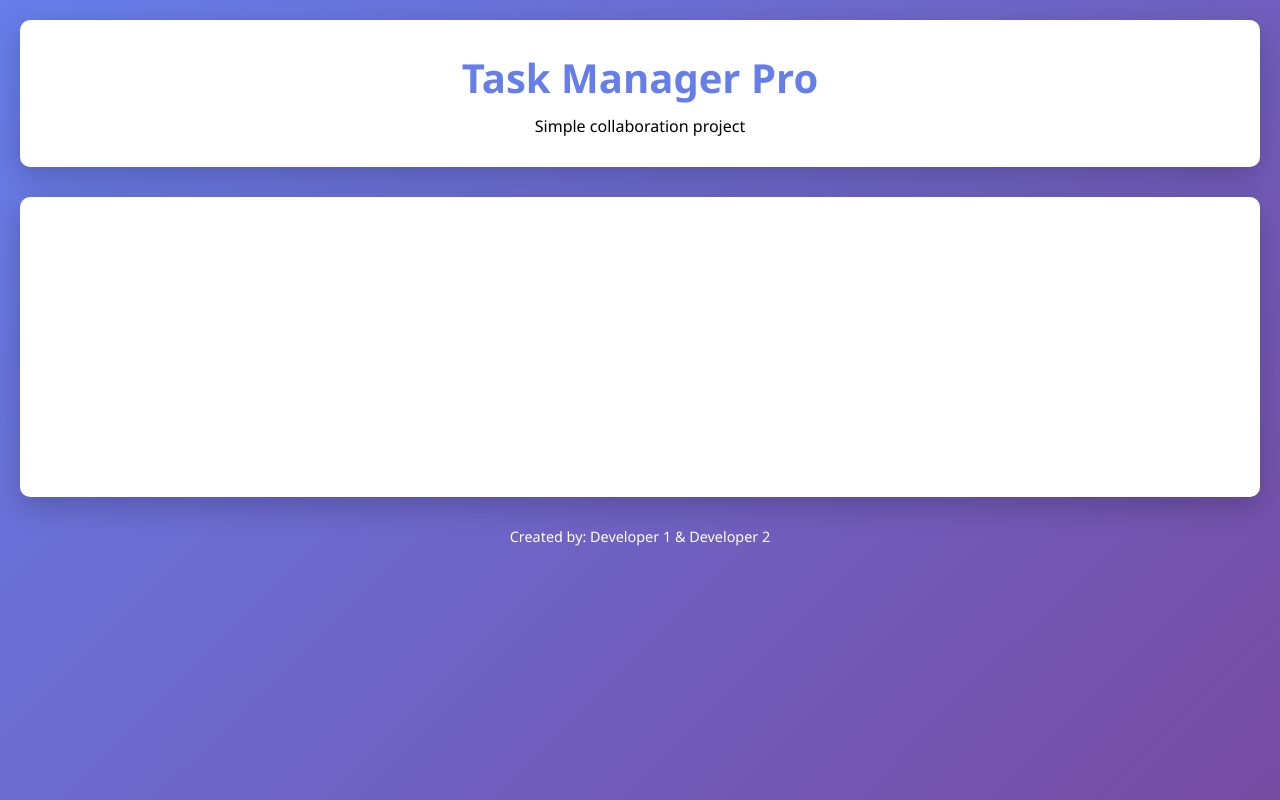
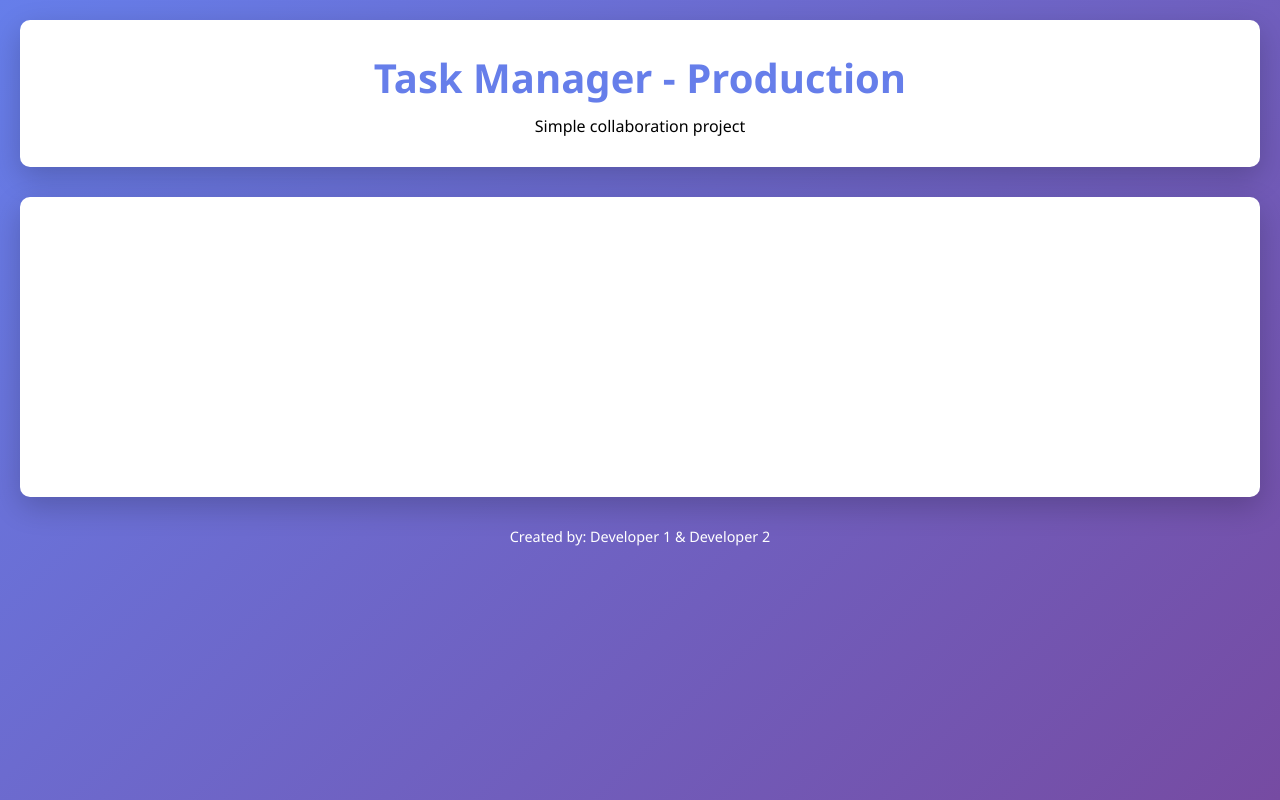
Before and after one commit to muslichwr/task-manager-collab, a plain HTML site: page index.html in a window 1280 px wide. Drawn offline with Linux system fonts and the light colour scheme.

Commit message:
Update title to Production v1.0 (dev1)

```diff
--- a/index.html
+++ b/index.html
@@ -10,7 +10,7 @@
 
 <body>
     <header>
-        <h1>Task Manager Pro</h1>
+        <h1>Task Manager - Production</h1>
         <p>Simple collaboration project</p>
     </header>
 
```
